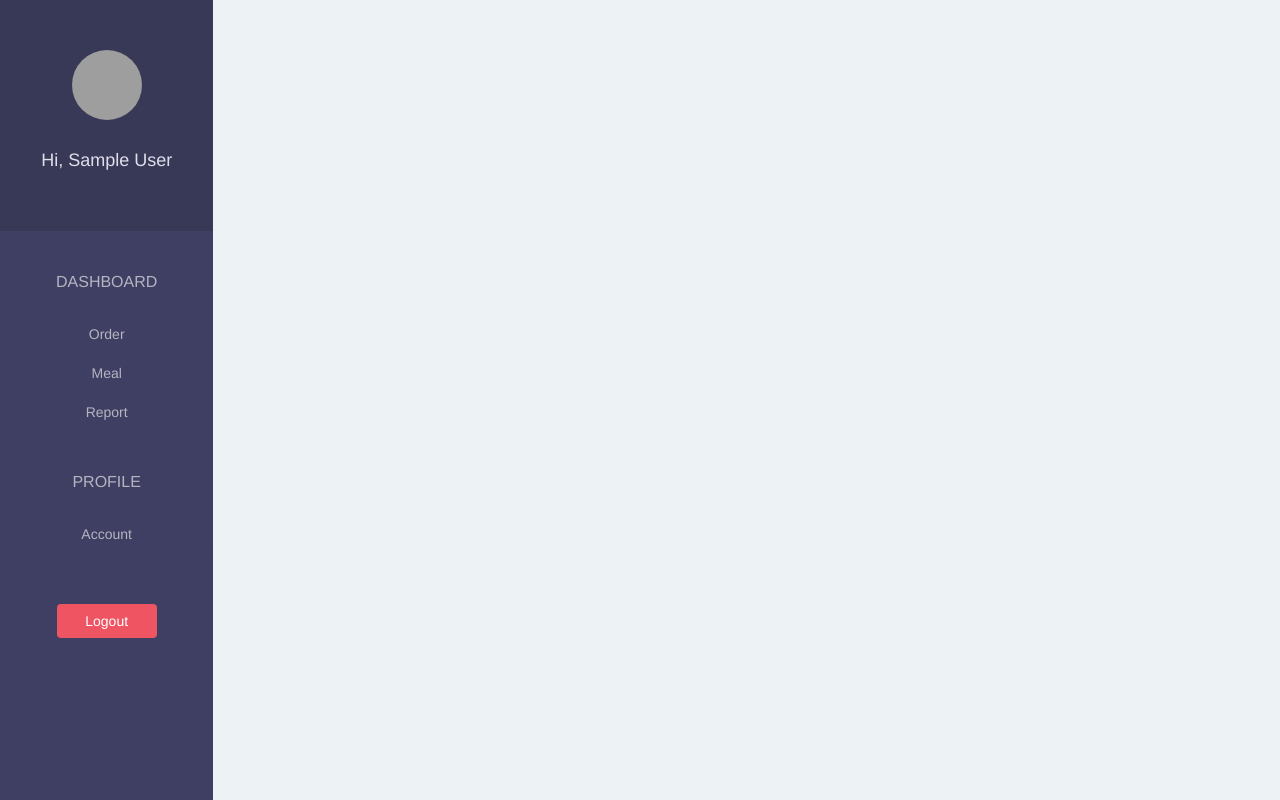
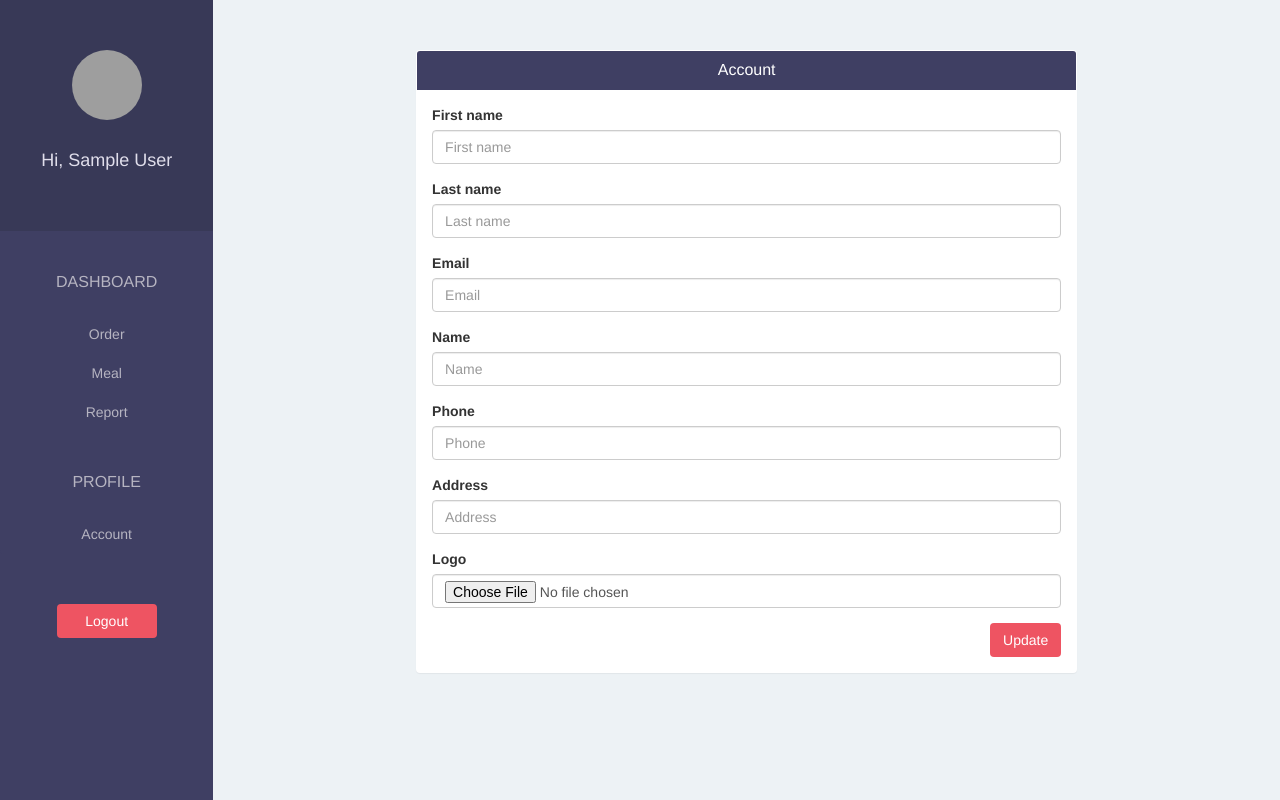
Before and after one commit to ikikika/foodtasker, a Django app: template foodtaskerapp/templates/restaurant/account.html in a window 1280 px wide. Run offline with Django 3.2, Linux system fonts and the light colour scheme; the template is opened without the code that fills it: values that come from a table or form of the project are taken from there, others are empty; the visitor is signed in with stand-in values (Sample User, id 1); some libraries are stand-ins or nearby versions; grey boxes are pictures that could not be loaded.

Commit message:
style and function of account page for restau owner to edit their info

```diff
--- a/foodtaskerapp/forms.py
+++ b/foodtaskerapp/forms.py
@@ -10,6 +10,13 @@ class UserForm(forms.ModelForm):
         model = User
         fields = ("username", "password", "first_name", "last_name", "email")
 
+class UserFormForEdit(forms.ModelForm):
+    email = forms.CharField(max_length=100, required=True)
+    class Meta:
+        model = User
+        fields = ("first_name", "last_name", "email")
+
+
 class RestaurantForm(forms.ModelForm):
     class Meta:
         model = Restaurant
--- a/foodtaskerapp/static/css/style.css
+++ b/foodtaskerapp/static/css/style.css
@@ -6,6 +6,10 @@ body{
 
 .bg-blue{
   background-color: #3f3f63;
+}
+
+.text-white{
+  color:#fff;
 }
 
 .btn-pink{
@@ -101,3 +105,7 @@ body{
 .content{
   padding: 0px 40px;
 }
+
+.content .panel{
+  border: none;
+}
--- a/foodtaskerapp/templates/base.html
+++ b/foodtaskerapp/templates/base.html
@@ -21,7 +21,7 @@
       <div class="col-lg-2 col-md-2 col-sm-2 sidebar">
         {% block sidebar %}{% endblock %}
       </div>
-      <div class="col-lg-10 col-md-10 col-sm-10">
+      <div class="col-lg-10 col-lg-offset-2 col-md-10 col-md-offset-2 col-sm-10 col-sm-offset-2 ">
         {% block page %}{% endblock %}
       </div>
     </div>
--- a/foodtaskerapp/templates/restaurant/account.html
+++ b/foodtaskerapp/templates/restaurant/account.html
@@ -1,5 +1,26 @@
 {% extends 'restaurant/base.html' %}
+{% load bootstrap3 %}
+
 
 {% block page %}
+<div class="col-lg-offset-2 col-lg-8">
+  <div class="panel">
 
+    <div class="panel-heading bg-blue">
+      <h4 class="panel-title text-center text-white">
+        Account
+      </h4>
+    </div>
+
+    <div class="panel-body">
+      <form method="POST" enctype="multipart/form-data">
+        {% csrf_token %}
+        {% bootstrap_form user_form %}
+        {% bootstrap_form restaurant_form %}
+        <button type="submit" class="btn btn-pink pull-right">Update</button>
+      </form>
+    </div>
+
+  </div>
+</div>
 {% endblock %}
--- a/foodtaskerapp/templates/restaurant/base.html
+++ b/foodtaskerapp/templates/restaurant/base.html
@@ -27,7 +27,7 @@ Restaurant
 </div>
 
 <div class="text-center">
-  <a href="{% url 'restaurant-sign-out' }" class="btn btn-pink">Logout</a>
+  <a href="{% url 'restaurant-sign-out' %}" class="btn btn-pink">Logout</a>
 
 </div>
 
```
Also changed, not shown: foodtaskerapp/views.py (+17 -3 lines), media/restaurant_logo/dashboard-icon-30.png (added), media/restaurant_logo/dashboard-icon-30_KWAbl0B.png (added), media/restaurant_logo/dashboard-icon-30_xUcIWJO.png (added).
